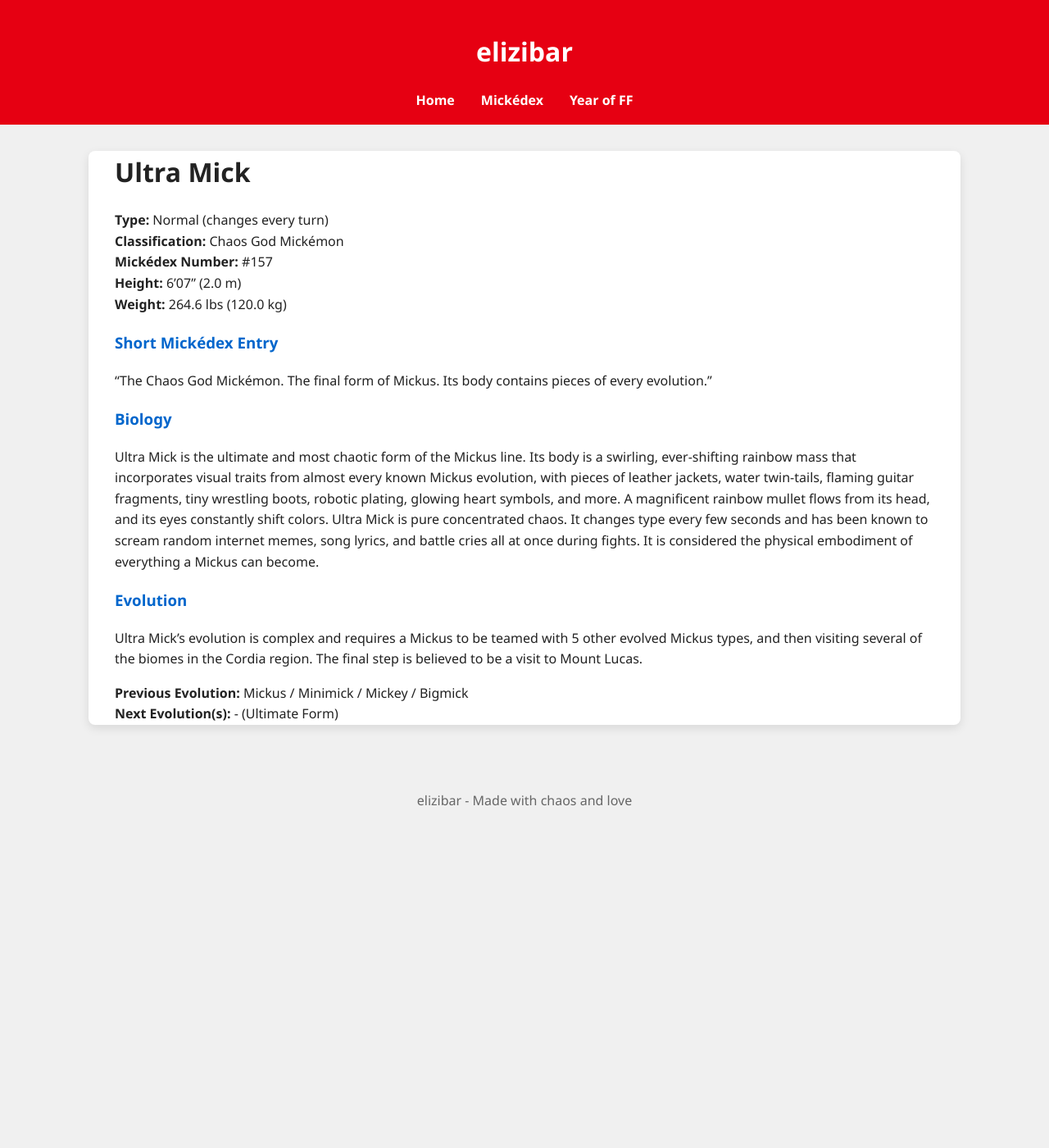
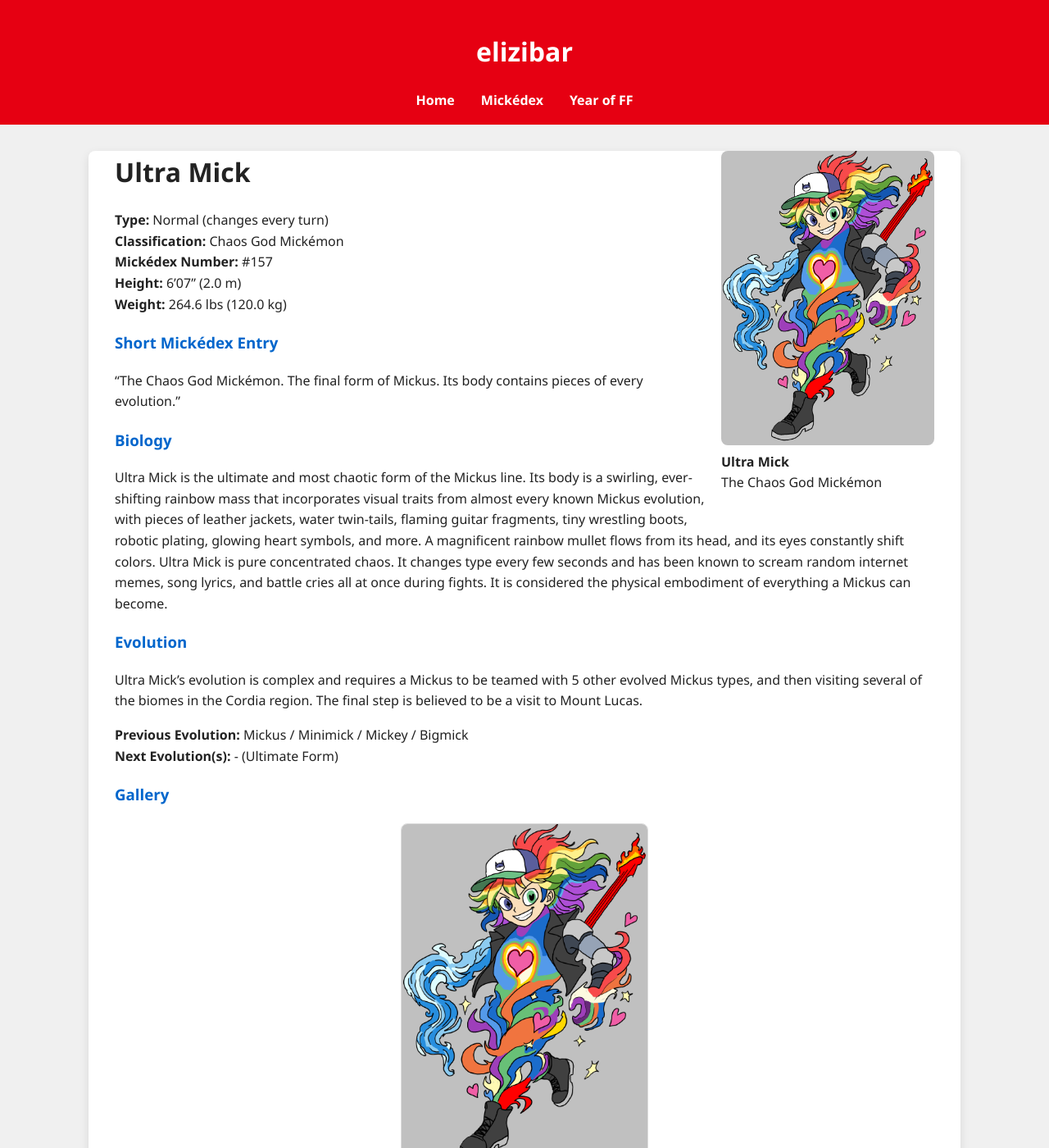
Before and after one commit to elizibar/elizibar.github.io, a Jekyll site: the page built from mickedex/Other/ultra-mick.md, in a window 1280 px wide and 1400 px high. Shown: the whole window at 82% size. Built offline with Jekyll 4.4.1, drawn with Linux system fonts in a browser that asks for light colours.

Commit message:
ultra mick

```diff
--- a/mickedex/Other/ultra-mick.md
+++ b/mickedex/Other/ultra-mick.md
@@ -3,6 +3,11 @@
 layout: default
 permalink: /mickedex/ultra-mick/
 ---
+
+<figure style="float: right; margin: 0 0 20px 20px; width: 260px;">
+  <img src="/assets/images/mick/ultramick.png" alt="Ultra Mick" style="width: 100%; border-radius: 8px;">
+  <figcaption><strong>Ultra Mick</strong><br>The Chaos God Mickémon</figcaption>
+</figure>
 
 # Ultra Mick
 
@@ -24,3 +29,6 @@
 
 **Previous Evolution:** Mickus / Minimick / Mickey / Bigmick
 **Next Evolution(s):** - (Ultimate Form)
+
+### Gallery
+![Yeah Mick](/assets/images/mick/ultramick.png){:width="30%" style="display: block; margin: 20px auto; border: 1px solid #ddd; border-radius: 8px;"}
```
Also changed, not shown: assets/images/mick/ultramick.png (added).
